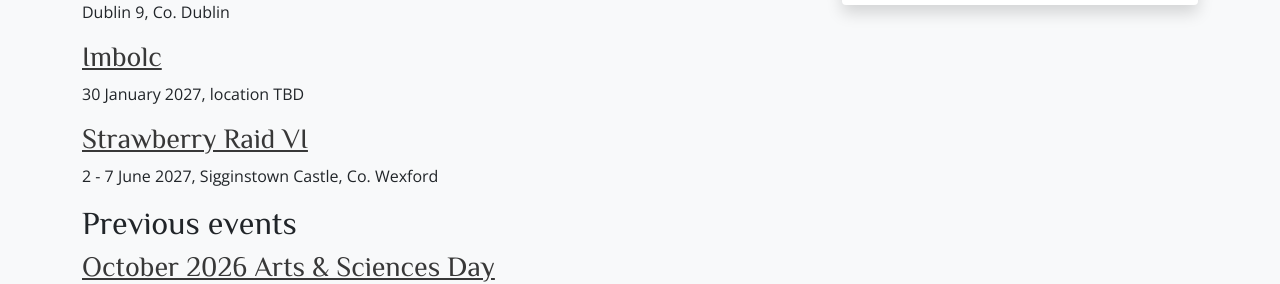
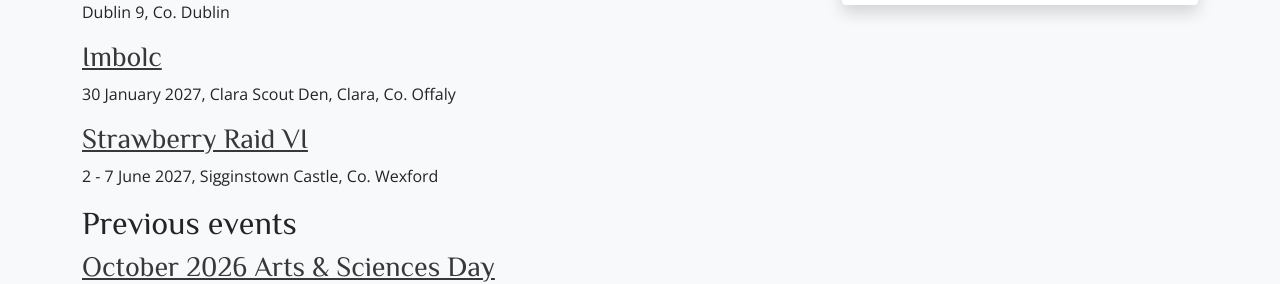
Before and after one commit to drachenwald/dun-in-mara, a Jekyll site: the page built from events/index.md, in a window 1280 px wide and 900 px high, scrolled down 611 px. Shown: the part 177-461 px from the top of the window. Built offline with Jekyll 4.4.1, drawn with Linux system fonts in a browser that asks for light colours; comment, search, counter and statistics services are not loaded.

Commit message:
Added location to imbolc on events index

```diff
--- a/events/index.md
+++ b/events/index.md
@@ -19,7 +19,7 @@ There are also other events across Ireland and Britain - see the [Principality C
 12 December 2026, Santry Community Resource Centre, Domville Court, Coolock Ln, Whitehall, Dublin 9, Co. Dublin
 
 ### [Imbolc](/events/2027/imbolc/)
-30 January 2027, location TBD
+30 January 2027, Clara Scout Den, Clara, Co. Offaly
 
 ### [Strawberry Raid VI](/events/2027/strawberry-raid-vi/)
 2 - 7 June 2027, Sigginstown Castle, Co. Wexford
```
